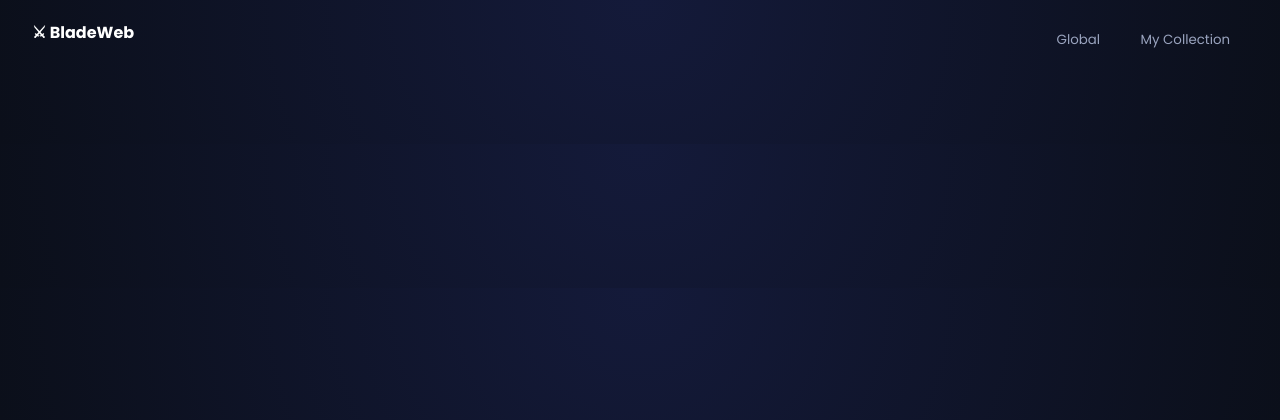
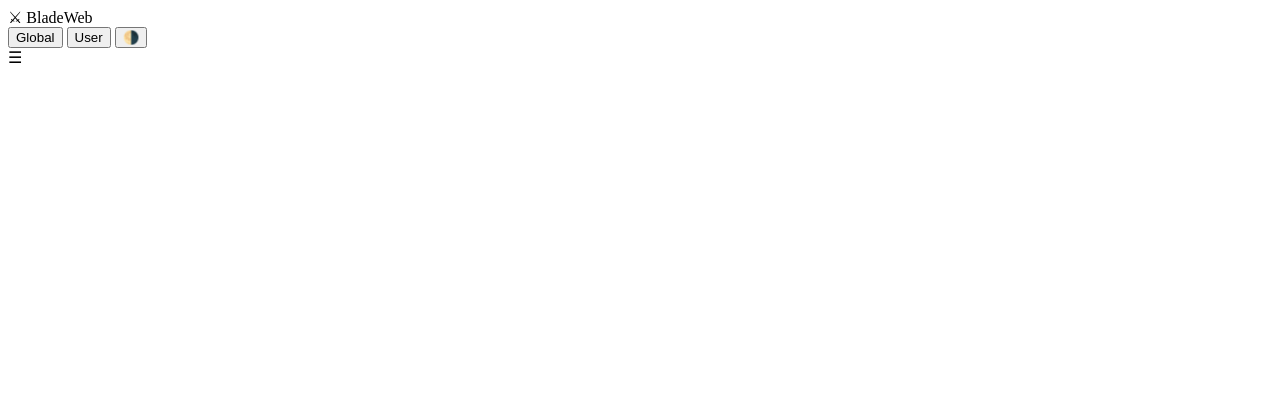
Before and after one commit to ishu9805/Merge-naruti, a Flask app: template frontend/templates/base.html in a window 1280 px wide. Shown: the top 420 px of the page. Run offline with Flask 3, Linux system fonts and the light colour scheme; the template is opened without the code that fills it, so the values that code supplies are empty.

Commit message:
Update base.html

```diff
--- a/frontend/templates/base.html
+++ b/frontend/templates/base.html
@@ -1,28 +1,38 @@
 <!DOCTYPE html>
-<html lang="en">
+<html lang="en" data-theme="dark">
 <head>
-  <meta charset="UTF-8" />
-  <title>{% block title %}BladeWeb{% endblock %}</title>
+  <meta charset="UTF-8">
+  <meta name="viewport" content="width=device-width, initial-scale=1.0">
+  <title>BladeWeb</title>
 
-  <!-- Fonts -->
-  <link href="https://fonts.googleapis.com/css2?family=Poppins:wght@400;600;700&family=Inter:wght@300;400;500&display=swap" rel="stylesheet">
+  <link rel="stylesheet" href="{{ url_for('static', filename='css/style.css') }}">
+  <script src="https://cdn.jsdelivr.net/npm/gsap@3/dist/gsap.min.js"></script>
+  <script src="https://cdn.jsdelivr.net/npm/gsap@3/dist/ScrollTrigger.min.js"></script>
+</head>
+<body>
 
-  <!-- CSS -->
-  <link rel="stylesheet" href="{{ url_for('static', filename='css/main.css') }}">
-  <link rel="stylesheet" href="{{ url_for('static', filename='css/grid.css') }}">
-  <link rel="stylesheet" href="{{ url_for('static', filename='css/buttons.css') }}">
+<nav class="glass-nav">
+  <div class="logo">⚔ BladeWeb</div>
 
-  <!-- GSAP -->
-  <script src="https://unpkg.com/gsap@3/dist/gsap.min.js"></script>
-</head>
+  <div class="nav-links" id="navLinks">
+    <button data-mode="global">Global</button>
+    <button data-mode="user">User</button>
+    <button id="themeToggle">🌗</button>
+  </div>
 
-<body>
-  {% include "components/navbar.html" %}
+  <div class="hamburger" id="hamburger">☰</div>
+</nav>
 
-  <main class="app-container">
-    {% block content %}{% endblock %}
-  </main>
+{% block content %}{% endblock %}
 
-  <script src="{{ url_for('static', filename='js/app.js') }}"></script>
+<!-- Viewer Modal -->
+<div id="viewer" class="viewer hidden">
+  <div class="viewer-content">
+    <div class="viewer-media"></div>
+    <div class="viewer-info"></div>
+  </div>
+</div>
+
+<script src="{{ url_for('static', filename='js/app.js') }}"></script>
 </body>
 </html>
```
